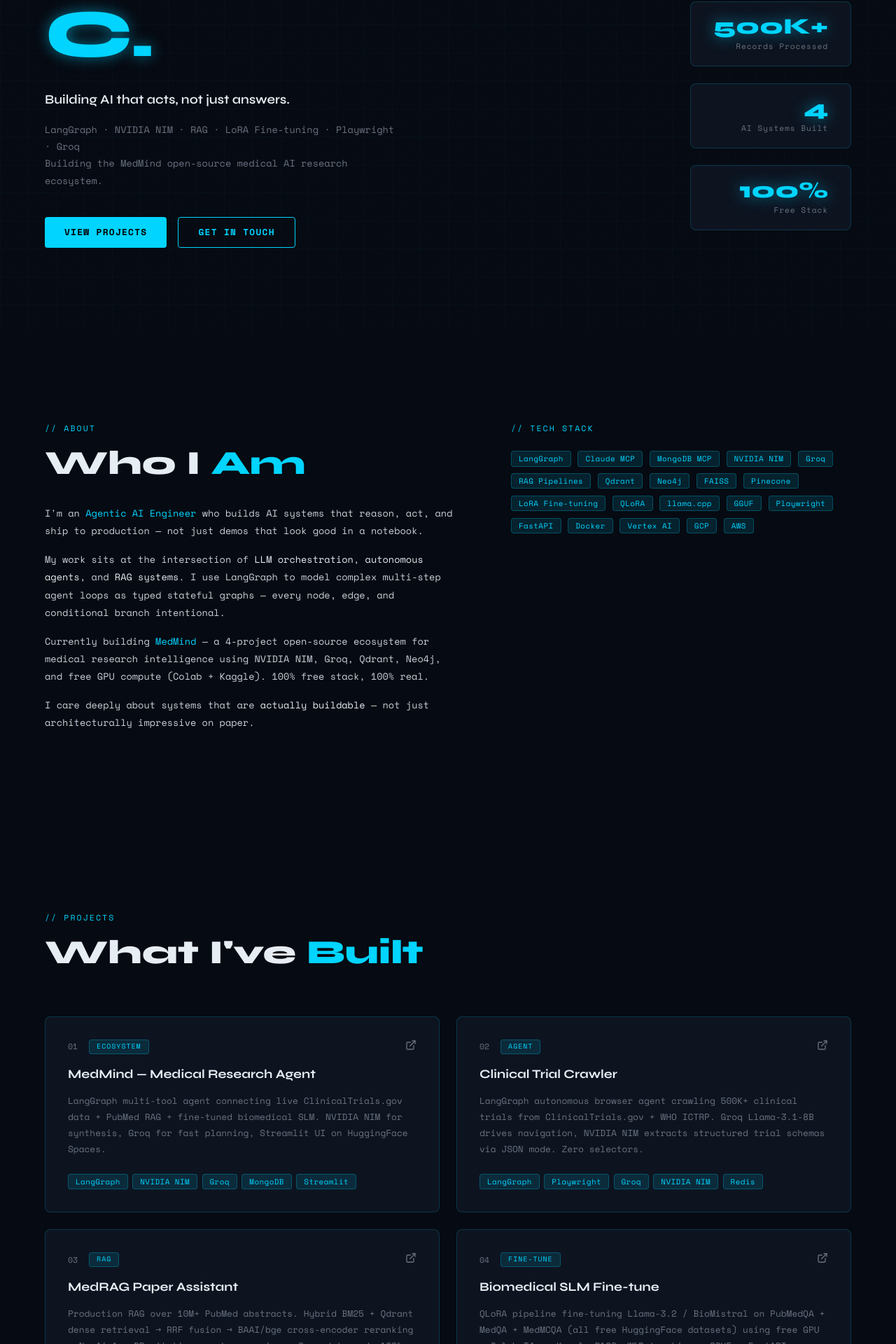
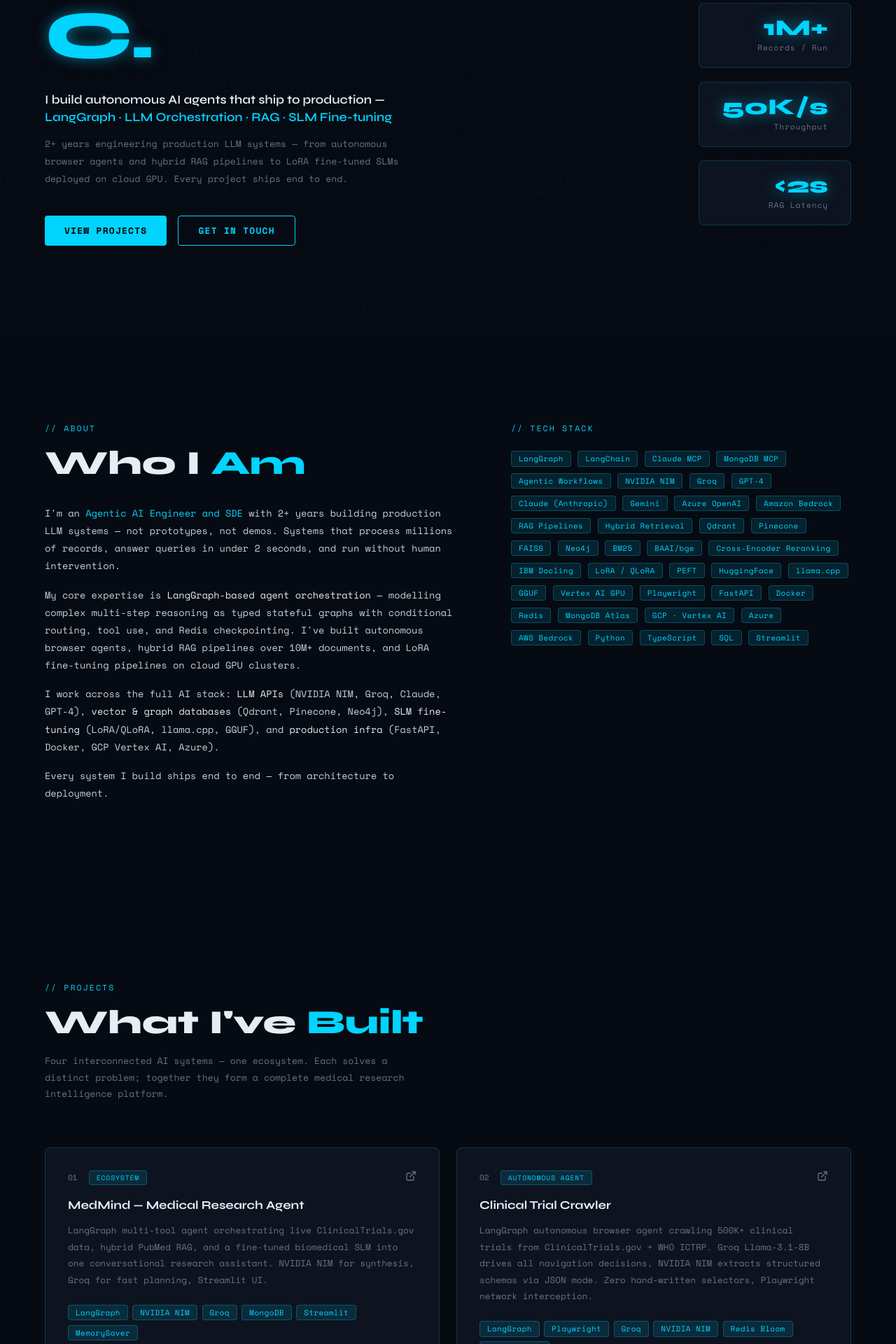
Before and after one commit to chetan1521/chetan1521.github.io, a React app: page / in a window 1280 px wide. Shown: the part 325-2245 px from the top of the page at 70% size. Built offline with nearby package versions, Linux system fonts and the light colour scheme; the HTML template or start-up script is replaced by a standard one.

Commit message:
Update Hero taglines, stats, About bio, Projects — stronger AI Engineer identity, removed free mentions

```diff
--- a/src/components/About.tsx
+++ b/src/components/About.tsx
@@ -1,10 +1,21 @@
 import { motion } from 'framer-motion'
 
 const chips = [
-  'LangGraph', 'Claude MCP', 'MongoDB MCP', 'NVIDIA NIM', 'Groq',
-  'RAG Pipelines', 'Qdrant', 'Neo4j', 'FAISS', 'Pinecone',
-  'LoRA Fine-tuning', 'QLoRA', 'llama.cpp', 'GGUF',
-  'Playwright', 'FastAPI', 'Docker', 'Vertex AI', 'GCP', 'AWS',
+  // Orchestration
+  'LangGraph', 'LangChain', 'Claude MCP', 'MongoDB MCP', 'Agentic Workflows',
+  // LLMs
+  'NVIDIA NIM', 'Groq', 'GPT-4', 'Claude (Anthropic)', 'Gemini', 'Azure OpenAI', 'Amazon Bedrock',
+  // RAG & Vector
+  'RAG Pipelines', 'Hybrid Retrieval', 'Qdrant', 'Pinecone', 'FAISS', 'Neo4j', 'BM25',
+  'BAAI/bge', 'Cross-Encoder Reranking', 'IBM Docling',
+  // Fine-tuning
+  'LoRA / QLoRA', 'PEFT', 'HuggingFace', 'llama.cpp', 'GGUF', 'Vertex AI GPU',
+  // Browser & Infra
+  'Playwright', 'FastAPI', 'Docker', 'Redis', 'MongoDB Atlas',
+  // Cloud
+  'GCP · Vertex AI', 'Azure', 'AWS Bedrock',
+  // Code
+  'Python', 'TypeScript', 'SQL', 'Streamlit',
 ]
 
 export default function About() {
@@ -14,7 +25,7 @@
 
         {/* Left: Bio */}
         <motion.div
-          style={{ flex: '1 1 400px' }}
+          style={{ flex: '1 1 420px' }}
           initial={{ opacity: 0, x: -30 }} whileInView={{ opacity: 1, x: 0 }}
           viewport={{ once: true }} transition={{ duration: 0.6 }}
         >
@@ -25,23 +36,23 @@
 
           <div style={{ display: 'flex', flexDirection: 'column', gap: '1rem', fontSize: '0.85rem', lineHeight: 1.85, color: 'var(--text)' }}>
             <p>
-              I'm an <span className="accent">Agentic AI Engineer</span> who builds AI systems that reason, act, and ship to production — not just demos that look good in a notebook.
+              I'm an <span className="accent">Agentic AI Engineer and SDE</span> with 2+ years building production LLM systems — not prototypes, not demos. Systems that process millions of records, answer queries in under 2 seconds, and run without human intervention.
             </p>
             <p>
-              My work sits at the intersection of <span style={{ color: '#e6edf3' }}>LLM orchestration</span>, <span style={{ color: '#e6edf3' }}>autonomous agents</span>, and <span style={{ color: '#e6edf3' }}>RAG systems</span>. I use LangGraph to model complex multi-step agent loops as typed stateful graphs — every node, edge, and conditional branch intentional.
+              My core expertise is <span style={{ color: '#e6edf3' }}>LangGraph-based agent orchestration</span> — modelling complex multi-step reasoning as typed stateful graphs with conditional routing, tool use, and Redis checkpointing. I've built autonomous browser agents, hybrid RAG pipelines over 10M+ documents, and LoRA fine-tuning pipelines on cloud GPU clusters.
             </p>
             <p>
-              Currently building <span className="accent">MedMind</span> — a 4-project open-source ecosystem for medical research intelligence using NVIDIA NIM, Groq, Qdrant, Neo4j, and free GPU compute (Colab + Kaggle). 100% free stack, 100% real.
+              I work across the full AI stack: <span style={{ color: '#e6edf3' }}>LLM APIs</span> (NVIDIA NIM, Groq, Claude, GPT-4), <span style={{ color: '#e6edf3' }}>vector & graph databases</span> (Qdrant, Pinecone, Neo4j), <span style={{ color: '#e6edf3' }}>SLM fine-tuning</span> (LoRA/QLoRA, llama.cpp, GGUF), and <span style={{ color: '#e6edf3' }}>production infra</span> (FastAPI, Docker, GCP Vertex AI, Azure).
             </p>
             <p>
-              I care deeply about systems that are <span style={{ color: '#e6edf3' }}>actually buildable</span> — not just architecturally impressive on paper.
+              Every system I build ships end to end — from architecture to deployment.
             </p>
           </div>
         </motion.div>
 
         {/* Right: Tech chips */}
         <motion.div
-          style={{ flex: '1 1 300px' }}
+          style={{ flex: '1 1 320px' }}
           initial={{ opacity: 0, x: 30 }} whileInView={{ opacity: 1, x: 0 }}
           viewport={{ once: true }} transition={{ duration: 0.6, delay: 0.2 }}
         >
@@ -51,10 +62,10 @@
               <motion.span
                 key={chip}
                 className="tag"
-                initial={{ opacity: 0, scale: 0.8 }}
+                initial={{ opacity: 0, scale: 0.85 }}
                 whileInView={{ opacity: 1, scale: 1 }}
                 viewport={{ once: true }}
-                transition={{ delay: i * 0.03 }}
+                transition={{ delay: i * 0.025 }}
               >
                 {chip}
               </motion.span>
--- a/src/components/Hero.tsx
+++ b/src/components/Hero.tsx
@@ -2,10 +2,10 @@
 import { Link } from 'react-scroll'
 
 const stats = [
-  { value: '10M+', label: 'Docs in RAG' },
-  { value: '500K+', label: 'Records Processed' },
-  { value: '4', label: 'AI Systems Built' },
-  { value: '100%', label: 'Free Stack' },
+  { value: '2+', label: 'Years Production AI' },
+  { value: '1M+', label: 'Records / Run' },
+  { value: '50K/s', label: 'Throughput' },
+  { value: '<2s', label: 'RAG Latency' },
 ]
 
 export default function Hero() {
@@ -28,7 +28,7 @@
             initial={{ opacity: 0, y: 20 }} animate={{ opacity: 1, y: 0 }} transition={{ delay: 0.1 }}
             className="section-label" style={{ marginBottom: '1.5rem' }}
           >
-            Agentic AI Engineer · Bangalore, India
+            Agentic AI Engineer · SDE · Bangalore, India
           </motion.p>
 
           <motion.h1
@@ -48,17 +48,18 @@
 
           <motion.p
             initial={{ opacity: 0, y: 20 }} animate={{ opacity: 1, y: 0 }} transition={{ delay: 0.4 }}
-            style={{ fontSize: '1.15rem', color: '#e6edf3', fontFamily: 'Syne, sans-serif', fontWeight: 600, marginBottom: '1rem' }}
+            style={{ fontSize: '1.1rem', color: '#e6edf3', fontFamily: 'Syne, sans-serif', fontWeight: 600, marginBottom: '0.8rem', lineHeight: 1.4 }}
           >
-            Building AI that acts, not just answers.
+            I build autonomous AI agents that ship to production —<br />
+            <span className="accent">LangGraph · LLM Orchestration · RAG · SLM Fine-tuning</span>
           </motion.p>
 
           <motion.p
             initial={{ opacity: 0, y: 20 }} animate={{ opacity: 1, y: 0 }} transition={{ delay: 0.5 }}
-            style={{ fontSize: '0.85rem', color: 'var(--text-dim)', lineHeight: 1.8, maxWidth: '500px', marginBottom: '2.5rem' }}
+            style={{ fontSize: '0.82rem', color: 'var(--text-dim)', lineHeight: 1.9, maxWidth: '520px', marginBottom: '2.5rem' }}
           >
-            LangGraph · NVIDIA NIM · RAG · LoRA Fine-tuning · Playwright · Groq
-            <br />Building the MedMind open-source medical AI research ecosystem.
+            2+ years engineering production LLM systems — from autonomous browser agents and hybrid RAG pipelines
+            to LoRA fine-tuned SLMs deployed on cloud GPU. Every project ships end to end.
           </motion.p>
 
           <motion.div
@@ -77,14 +78,14 @@
         {/* Right: Stats */}
         <motion.div
           initial={{ opacity: 0, x: 40 }} animate={{ opacity: 1, x: 0 }} transition={{ delay: 0.5 }}
-          style={{ display: 'flex', flexDirection: 'column', gap: '1.5rem', flex: '0 0 auto' }}
+          style={{ display: 'flex', flexDirection: 'column', gap: '1.2rem', flex: '0 0 auto' }}
         >
           {stats.map((s, i) => (
             <motion.div
               key={s.label}
               initial={{ opacity: 0, x: 30 }} animate={{ opacity: 1, x: 0 }} transition={{ delay: 0.5 + i * 0.1 }}
               className="card"
-              style={{ padding: '1.2rem 2rem', textAlign: 'right', minWidth: '180px' }}
+              style={{ padding: '1.2rem 2rem', textAlign: 'right', minWidth: '190px' }}
             >
               <div className="accent glow" style={{ fontFamily: 'Syne, sans-serif', fontWeight: 800, fontSize: '2rem', lineHeight: 1 }}>{s.value}</div>
               <div style={{ fontSize: '0.7rem', color: 'var(--text-dim)', letterSpacing: '0.08em', marginTop: '4px' }}>{s.label}</div>
--- a/src/components/Projects.tsx
+++ b/src/components/Projects.tsx
@@ -6,32 +6,32 @@
     num: '01',
     badge: 'ECOSYSTEM',
     title: 'MedMind — Medical Research Agent',
-    desc: 'LangGraph multi-tool agent connecting live ClinicalTrials.gov data + PubMed RAG + fine-tuned biomedical SLM. NVIDIA NIM for synthesis, Groq for fast planning, Streamlit UI on HuggingFace Spaces.',
-    tags: ['LangGraph', 'NVIDIA NIM', 'Groq', 'MongoDB', 'Streamlit'],
+    desc: 'LangGraph multi-tool agent orchestrating live ClinicalTrials.gov data, hybrid PubMed RAG, and a fine-tuned biomedical SLM into one conversational research assistant. NVIDIA NIM for synthesis, Groq for fast planning, Streamlit UI.',
+    tags: ['LangGraph', 'NVIDIA NIM', 'Groq', 'MongoDB', 'Streamlit', 'MemorySaver'],
     url: 'https://github.com/chetan1521/medical-research-agent',
   },
   {
     num: '02',
-    badge: 'AGENT',
+    badge: 'AUTONOMOUS AGENT',
     title: 'Clinical Trial Crawler',
-    desc: 'LangGraph autonomous browser agent crawling 500K+ clinical trials from ClinicalTrials.gov + WHO ICTRP. Groq Llama-3.1-8B drives navigation, NVIDIA NIM extracts structured trial schemas via JSON mode. Zero selectors.',
-    tags: ['LangGraph', 'Playwright', 'Groq', 'NVIDIA NIM', 'Redis'],
+    desc: 'LangGraph autonomous browser agent crawling 500K+ clinical trials from ClinicalTrials.gov + WHO ICTRP. Groq Llama-3.1-8B drives all navigation decisions, NVIDIA NIM extracts structured schemas via JSON mode. Zero hand-written selectors, Playwright network interception.',
+    tags: ['LangGraph', 'Playwright', 'Groq', 'NVIDIA NIM', 'Redis Bloom', 'Pydantic v2'],
     url: 'https://github.com/chetan1521/clinical-trial-crawler',
   },
   {
     num: '03',
-    badge: 'RAG',
+    badge: 'RAG SYSTEM',
     title: 'MedRAG Paper Assistant',
-    desc: 'Production RAG over 10M+ PubMed abstracts. Hybrid BM25 + Qdrant dense retrieval → RRF fusion → BAAI/bge cross-encoder reranking → Neo4j AuraDB citation graph expansion. <2s end-to-end. 100% free stack.',
-    tags: ['LangGraph', 'Qdrant', 'Neo4j', 'BM25', 'BAAI/bge'],
+    desc: 'Production RAG over 10M+ PubMed abstracts — parallel BM25 + Qdrant dense retrieval fused via RRF, BAAI/bge cross-encoder reranking, Neo4j AuraDB multi-hop citation graph expansion, Redis caching. Sub-2-second end-to-end latency at scale.',
+    tags: ['LangGraph', 'Qdrant', 'Neo4j', 'BM25 · RRF', 'BAAI/bge', 'NVIDIA NIM'],
     url: 'https://github.com/chetan1521/medrag-paper-assistant',
   },
   {
     num: '04',
-    badge: 'FINE-TUNE',
-    title: 'Biomedical SLM Fine-tune',
-    desc: 'QLoRA pipeline fine-tuning Llama-3.2 / BioMistral on PubMedQA + MedQA + MedMCQA (all free HuggingFace datasets) using free GPU — Colab T4 or Kaggle P100. W&B tracking → GGUF → FastAPI deployment.',
-    tags: ['LoRA/PEFT', 'QLoRA', 'HuggingFace', 'llama.cpp', 'Colab T4'],
+    badge: 'SLM FINE-TUNING',
+    title: 'Biomedical SLM Pipeline',
+    desc: 'End-to-end fine-tuning pipeline for Llama-3.2 and BioMistral on PubMedQA + MedQA + MedMCQA datasets. QLoRA (4-bit base loading) → LoRA adapter training → W&B experiment tracking → GGUF quantization via llama.cpp → OpenAI-compatible FastAPI server.',
+    tags: ['QLoRA · PEFT', 'HuggingFace', 'llama.cpp · GGUF', 'Vertex AI GPU', 'W&B', 'FastAPI'],
     url: 'https://github.com/chetan1521/biomedical-slm-finetune',
   },
 ]
@@ -49,9 +49,12 @@
           <h2 className="section-title">
             What I've <span className="accent">Built</span>
           </h2>
+          <p style={{ fontSize: '0.82rem', color: 'var(--text-dim)', marginTop: '1rem', maxWidth: '560px', lineHeight: 1.8 }}>
+            Four interconnected AI systems — one ecosystem. Each solves a distinct problem; together they form a complete medical research intelligence platform.
+          </p>
         </motion.div>
 
-        <div style={{ display: 'grid', gridTemplateColumns: 'repeat(auto-fit, minmax(520px, 1fr))', gap: '1.5rem' }}>
+        <div style={{ display: 'grid', gridTemplateColumns: 'repeat(auto-fit, minmax(500px, 1fr))', gap: '1.5rem' }}>
           {projects.map((p, i) => (
             <motion.div
               key={p.num}
@@ -61,31 +64,27 @@
               viewport={{ once: true }} transition={{ delay: i * 0.1 }}
               whileHover={{ y: -4 }}
             >
-              {/* Header */}
               <div style={{ display: 'flex', justifyContent: 'space-between', alignItems: 'flex-start', marginBottom: '1rem' }}>
                 <div style={{ display: 'flex', alignItems: 'center', gap: '1rem' }}>
-                  <span style={{ fontFamily: 'Space Mono', fontSize: '0.72rem', color: 'var(--text-dim)' }}>{p.num}</span>
-                  <span className="tag" style={{ fontSize: '0.62rem', letterSpacing: '0.1em' }}>{p.badge}</span>
+                  <span style={{ fontFamily: 'Space Mono', fontSize: '0.7rem', color: 'var(--text-dim)' }}>{p.num}</span>
+                  <span className="tag" style={{ fontSize: '0.6rem', letterSpacing: '0.1em' }}>{p.badge}</span>
                 </div>
                 <a href={p.url} target="_blank" rel="noopener noreferrer"
                   style={{ color: 'var(--text-dim)', transition: 'color 0.2s' }}
-                  className="hover:text-[var(--accent)]"
+                  className="hover:text-(--accent)"
                 >
                   <ExternalLink size={16} />
                 </a>
               </div>
 
-              {/* Title */}
-              <h3 style={{ fontFamily: 'Syne, sans-serif', fontWeight: 700, fontSize: '1.1rem', color: '#e6edf3', marginBottom: '0.8rem' }}>
+              <h3 style={{ fontFamily: 'Syne, sans-serif', fontWeight: 700, fontSize: '1.05rem', color: '#e6edf3', marginBottom: '0.8rem' }}>
                 {p.title}
               </h3>
 
-              {/* Description */}
-              <p style={{ fontSize: '0.8rem', color: 'var(--text-dim)', lineHeight: 1.8, marginBottom: '1.5rem' }}>
+              <p style={{ fontSize: '0.79rem', color: 'var(--text-dim)', lineHeight: 1.85, marginBottom: '1.5rem' }}>
                 {p.desc}
               </p>
 
-              {/* Tags */}
               <div style={{ display: 'flex', flexWrap: 'wrap', gap: '0.4rem' }}>
                 {p.tags.map(t => <span key={t} className="tag">{t}</span>)}
               </div>
@@ -93,7 +92,6 @@
           ))}
         </div>
 
-        {/* GitHub CTA */}
         <motion.div
           initial={{ opacity: 0, y: 20 }} whileInView={{ opacity: 1, y: 0 }}
           viewport={{ once: true }}
```
